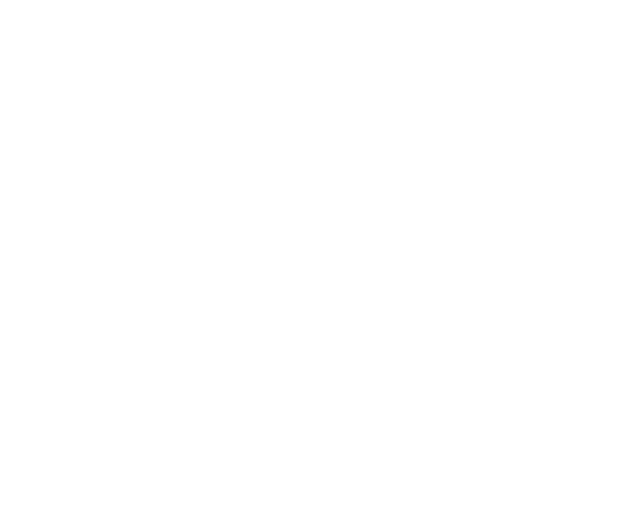
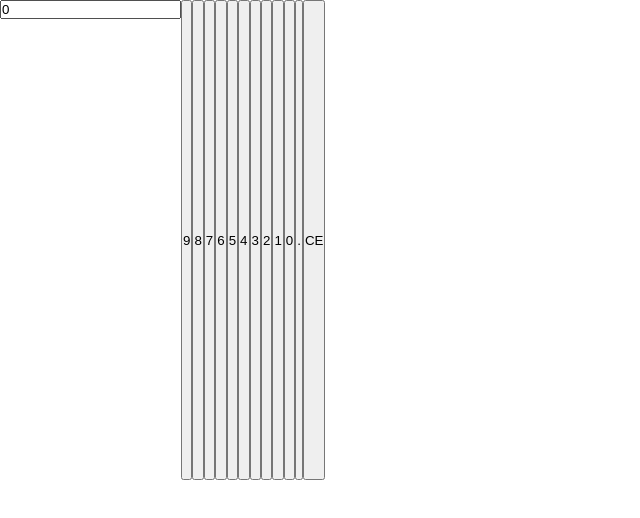
Before and after one commit to SheraJuan01/Calculator, a plain HTML site: page index.html in a window 1280 px wide. Shown: the whole page, without its empty margins (0-640 px from the left). Drawn offline with Linux system fonts and the light colour scheme.

Commit message:
Updating just 4 fun

```diff
--- a/index.html
+++ b/index.html
@@ -7,7 +7,25 @@
     <title>Document</title>
 </head>
 <body>
-
+    <div class="container">
+        <div class="text-container">
+            <input type="text" value = "0">
+        </div>
+        <div class="calculator-buttons">
+            <button class="cs_button cs_number">9</button>
+            <button class="cs_button cs_number">8</button>
+            <button class="cs_button cs_number">7</button>
+            <button class="cs_button cs_number">6</button>
+            <button class="cs_button cs_number">5</button>
+            <button class="cs_button cs_number">4</button>
+            <button class="cs_button cs_number">3</button>
+            <button class="cs_button cs_number">2</button>
+            <button class="cs_button cs_number">1</button>
+            <button class="cs_button cs_number">0</button>
+            <button class="cs_button cs_number">.</button>
+            <button class="cs_button cs_clear">CE</button>
+        </div>
+    </div>
 
     <script src="script.js"></script>
 </body>
--- a/script.js
+++ b/script.js
@@ -15,5 +15,20 @@
 }
 
 function operate(x, y, operation){
-
+    switch(operation){
+        case '+':
+            add(x, y);
+            break;
+        case '-':
+            subtract(x, y);
+            break;
+        case '*':
+            multiply(x, y);
+            break;
+        case '/':
+            divide(x, y);
+            break;
+        default:
+            alert("Wrong format!");
+    }
 }
--- a/style.css
+++ b/style.css
@@ -0,0 +1,23 @@
+html {
+    box-sizing: border-box;
+    font-size: 100%;
+}
+
+*,
+*::before,
+*::after {
+    box-sizing: inherit;
+    margin: 0;
+    padding: 0;
+}
+
+.container {
+    display: flex;
+    height: 480px;
+    width: 320px;
+    flex: 1 0 calc(100%, 3 / 4)
+}
+
+.calculator-buttons {
+    display: flex;
+}
```
